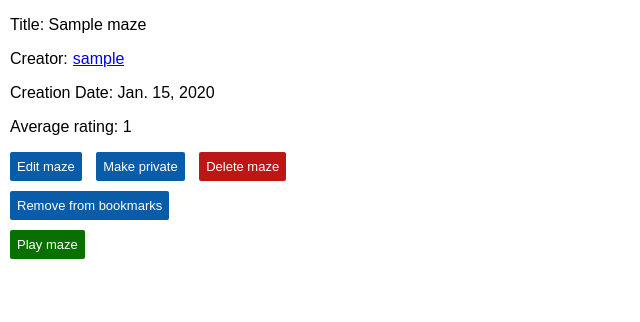
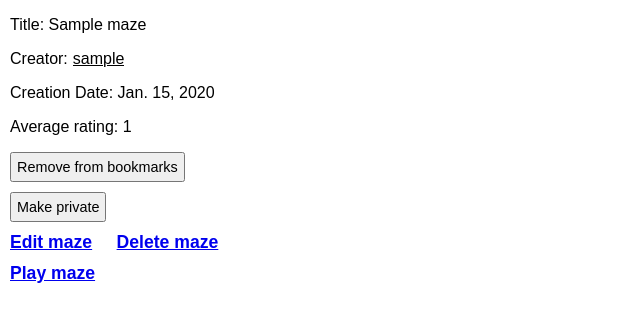
Before and after one commit to ShouvikGhosh2048/MazeCreator, a Django app: page /maze/1/ in a window 1280 px wide. Shown: the part 42-364 px from the top of the page, without its empty margins (0-640 px from the left). Run offline with Django 4.2, Linux system fonts and the light colour scheme; a user stored in the database is signed in; tables that the repository leaves empty hold one stand-in row (values such as "Sample post").

Commit message:
Style changes

```diff
--- a/main_app/static/main_app/css/home.css
+++ b/main_app/static/main_app/css/home.css
@@ -11,6 +11,5 @@ h1 {
     margin: 10px;
     font-size: larger;
     border-radius: 5px;
-    text-decoration: none;
-    color: rgb(0, 79, 170);
+    color: black;
 }
--- a/main_app/static/main_app/css/maze_detail.css
+++ b/main_app/static/main_app/css/maze_detail.css
@@ -10,36 +10,26 @@
 }
 
 .play-link {
-    font-size: small;
+    font-size: 1.1rem;
     display: inline-block;
-    color: white;
-    text-decoration: none;
-    background-color: #097000;
     border-radius: 2px;
-    padding: 7px;
+    font-weight: bold;
 }
 
 .delete-link {
-    font-size: small;
+    font-size: 1.1rem;
     display: inline-block;
-    color: white;
-    text-decoration: none;
-    background-color: rgb(189, 22, 22);
     border-radius: 2px;
-    padding: 7px;
     margin-left: 10px;
+    font-weight: bold;
 }
 
 .update-link {
-    font-size: small;
+    font-size: 1.1rem;
     display: inline-block;
-    padding: 5px;
-    color: white;
-    text-decoration: none;
-    background-color: rgb(8, 92, 170);
     border-radius: 2px;
-    padding: 7px;
     margin-right: 10px;
+    font-weight: bold;
 }
 
 
@@ -47,25 +37,20 @@
     max-width: 90vw;
     display: inline-block;
     margin-left: 5px;
+    color: black;
 }
 .creator-details {
     display: flex;
     align-items: baseline;
 }
 
-#creator_controls,.user_controls,#moderator_controls {
+#creator_controls,.user_controls,#moderator_controls,#public_view_control{
     margin: 10px 0;
 }
 
 button, #bookmark {
-    border: none;
-    font-size: small;
     display: inline-block;
     padding: 5px;
-    color: white;
-    text-decoration: none;
-    background-color: rgb(8, 92, 170);
     cursor: pointer;
-    border-radius: 2px;
-    padding: 7px;
+    font-size: 0.9rem;
 }
--- a/main_app/templates/main_app/maze_detail.html
+++ b/main_app/templates/main_app/maze_detail.html
@@ -12,21 +12,6 @@
     <p>Creation Date: {{ maze.creation_date }}</p>
     {% if average_rating %}
         <p id="average_rating">Average rating: {{ average_rating }}</p>
-    {% endif %}
-    {% if creator %}
-        <div id="creator_controls">
-            <a href="{% url 'update_maze' maze.id %}" class="update-link">Edit maze</a>
-            <span id="set_publish">
-                {% if maze.public %}
-                    <button id="creator_visibility_control" data-action="make-private">Make private</button>
-                {% elif maze.requested_publish %}
-                    <button id="creator_visibility_control" data-action="cancel-public">Cancel request to make public</button>
-                {% else %}
-                    <button id="creator_visibility_control" data-action="make-public">Request to make public</button>
-                {% endif %}
-            </span>
-            <a href="{% url 'delete_maze' maze.id %}" class="delete-link">Delete maze</a>
-        </div>
     {% endif %}
     {% if user.is_authenticated %}
         <div class="user_controls">
@@ -61,6 +46,25 @@
             {% endif %}>
         </div>
     {% endif %}
+    {% if creator %}
+        <div id="creator_controls">
+            <div id="public_view_control">
+                <span id="set_publish">
+                    {% if maze.public %}
+                        <button id="creator_visibility_control" data-action="make-private">Make private</button>
+                    {% elif maze.requested_publish %}
+                        <button id="creator_visibility_control" data-action="cancel-public">Cancel request to make public</button>
+                    {% else %}
+                        <button id="creator_visibility_control" data-action="make-public">Request to make public</button>
+                    {% endif %}
+                </span>
+            </div>
+            <div>
+                <a href="{% url 'update_maze' maze.id %}" class="update-link">Edit maze</a>
+                <a href="{% url 'delete_maze' maze.id %}" class="delete-link">Delete maze</a>
+            </div>
+        </div>
+    {% endif %}
     {% if maze_moderator_controls %}
         <div id="moderator_controls">
             {% if maze.public %}
```
Also changed, not shown: main_app/static/main_app/css/maze_confirm_delete.css (+6 -4 lines).
